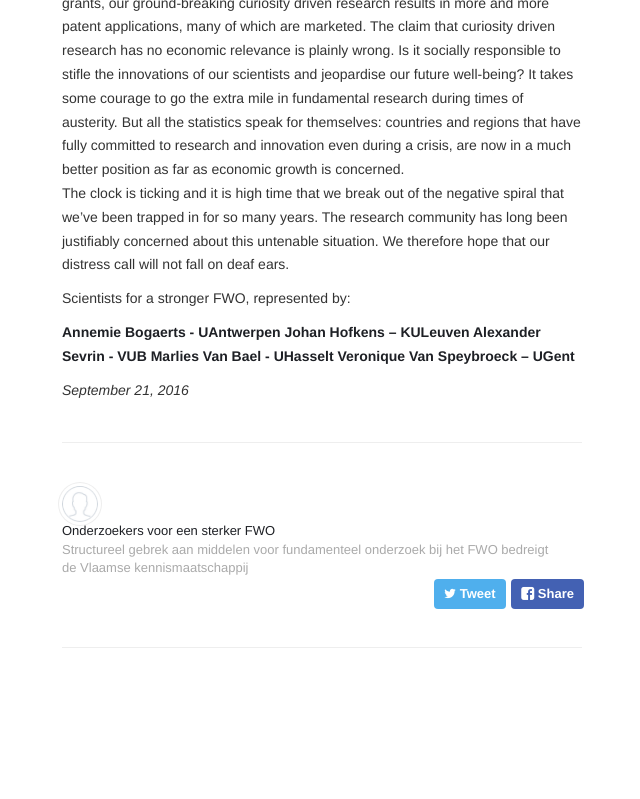
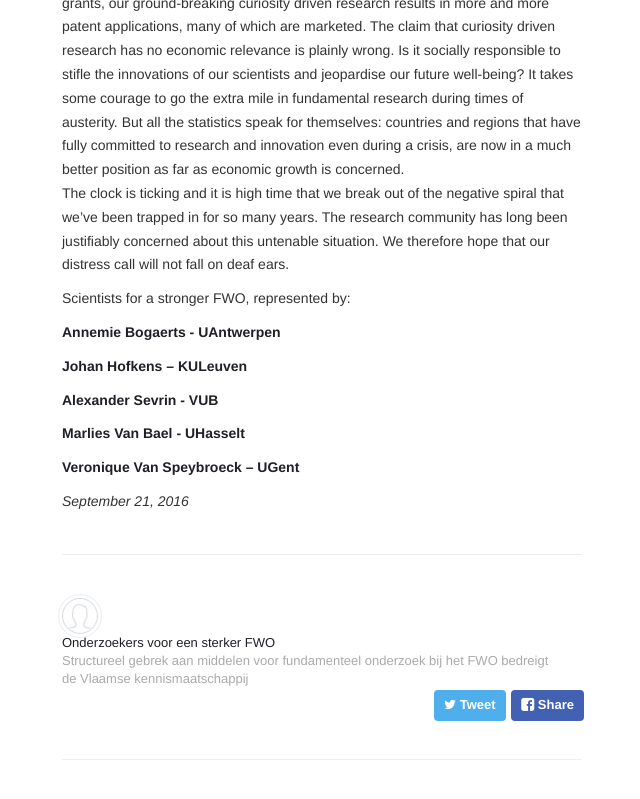
Before and after one commit to KrisJanssen/sterkFWO, a Jekyll site: the page built from _posts/2016-09-21-Open-Brief-EN.md, in a window 1280 px wide and 900 px high, scrolled down 1950 px. Shown: the top 799 px of the window, without its empty margins (318-958 px from the left). Built offline with Jekyll 4.4.1, drawn with Linux system fonts in a browser that asks for light colours; nearby versions of some CDN libraries; Markdown is read by kramdown in place of the engine named in the settings.

Commit message:
Minor edits

```diff
--- a/_posts/2016-09-21-Open-Brief-EN.md
+++ b/_posts/2016-09-21-Open-Brief-EN.md
@@ -18,10 +18,14 @@
 
 Scientists for a stronger FWO, represented by:
 
-**Annemie Bogaerts - UAntwerpen
-Johan Hofkens – KULeuven
-Alexander Sevrin - VUB
-Marlies Van Bael - UHasselt
-Veronique Van Speybroeck – UGent**
+**Annemie Bogaerts - UAntwerpen**
+
+**Johan Hofkens – KULeuven**
+
+**Alexander Sevrin - VUB**
+
+**Marlies Van Bael - UHasselt**
+
+**Veronique Van Speybroeck – UGent**
 
 *September 21, 2016*
```
Also changed, not shown: _posts/2016-09-21-Open-Brief-NL.md (+4 -0 lines).
